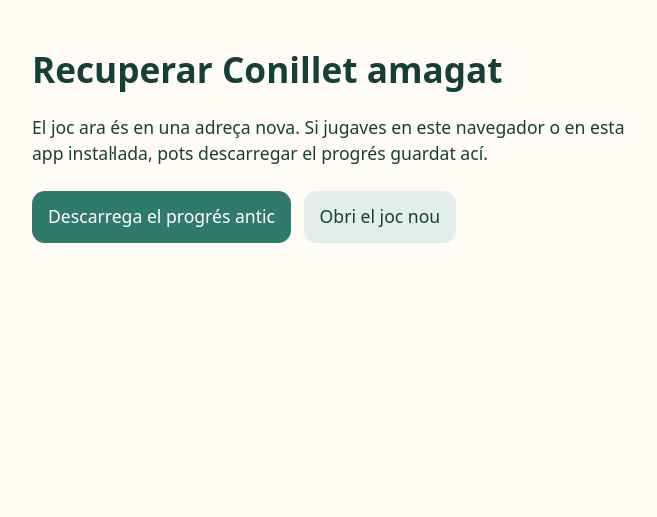
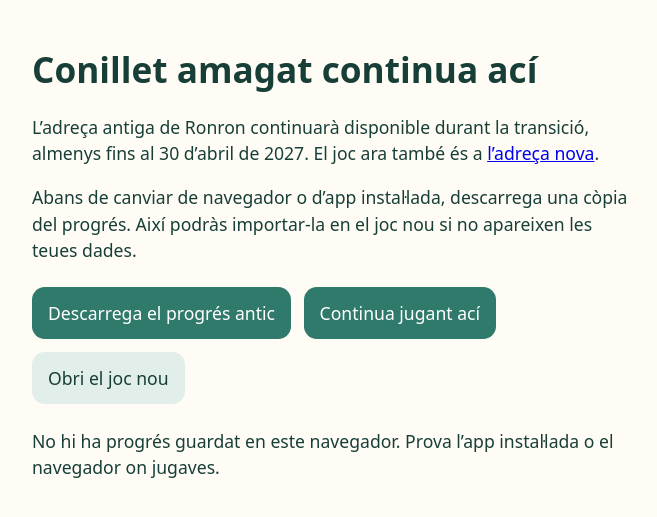
Before and after one commit to sasogu/sasogu.github.io, a Jekyll site: the page ronron/index.html, which Jekyll copies as it is, in a window 1280 px wide. Shown: the top 517 px of the page, without its empty margins (304-961 px from the left). Built offline with Jekyll 4.4.1, drawn with Linux system fonts in a browser that asks for light colours.

Commit message:
Keep old Ronron URL usable during transition

```diff
--- a/ronron/index.html
+++ b/ronron/index.html
@@ -3,21 +3,29 @@
 <head>
   <meta charset="utf-8">
   <meta name="viewport" content="width=device-width, initial-scale=1">
-  <title>Recuperar Conillet amagat</title>
+  <title>Conillet amagat · transició de Ronron</title>
   <style>
     body { font: 1.1rem/1.5 system-ui, sans-serif; max-width: 38rem; margin: 3rem auto; padding: 0 1.25rem; color: #173f37; background: #fffcf6; }
     h1 { line-height: 1.2; }
     button, a.action { display: inline-block; border: 0; border-radius: 0.8rem; padding: 0.8rem 1rem; margin: 0.4rem 0.5rem 0.4rem 0; background: #2f7a6b; color: white; font: inherit; text-decoration: none; cursor: pointer; }
     a.action { background: #e1eee9; color: #173f37; }
     #message { min-height: 1.5rem; }
+    #game, #back { display: none; }
+    body.playing { margin: 0; padding: 0; max-width: none; overflow: hidden; }
+    body.playing #game { display: block; position: fixed; inset: 0; width: 100%; height: 100%; border: 0; z-index: 10; }
+    body.playing #back { display: block; position: fixed; top: 0.5rem; right: 0.5rem; z-index: 11; padding: 0.45rem 0.7rem; font-size: 0.85rem; box-shadow: 0 2px 12px #0003; }
   </style>
 </head>
 <body>
-  <h1>Recuperar Conillet amagat</h1>
-  <p>El joc ara és en una adreça nova. Si jugaves en este navegador o en esta app instal·lada, pots descarregar el progrés guardat ací.</p>
+  <h1>Conillet amagat continua ací</h1>
+  <p>L’adreça antiga de Ronron continuarà disponible durant la transició, almenys fins al 30 d’abril de 2027. El joc ara també és a <a href="https://sasogu.github.io/conillet-amagat/">l’adreça nova</a>.</p>
+  <p>Abans de canviar de navegador o d’app instal·lada, descarrega una còpia del progrés. Així podràs importar-la en el joc nou si no apareixen les teues dades.</p>
   <button id="export" type="button">Descarrega el progrés antic</button>
+  <button id="play" type="button">Continua jugant ací</button>
   <a class="action" href="https://sasogu.github.io/conillet-amagat/">Obri el joc nou</a>
   <p id="message" role="status"></p>
+  <iframe id="game" title="Conillet amagat"></iframe>
+  <button id="back" type="button">Torna a la recuperació</button>
   <script>
     const prefix = 'flutter.';
     const message = document.getElementById('message');
@@ -31,6 +39,25 @@
       const value = stored(key);
       return typeof value === 'string' ? JSON.parse(value) : value;
     }
+
+    try {
+      const stats = storedObject('ronron.stats.v1');
+      message.textContent = stats
+        ? `Hem trobat el progrés d’este navegador: ${Number(stats.points || 0).toLocaleString('ca-ES')} punts. Descarrega’n una còpia.`
+        : 'No hi ha progrés guardat en este navegador. Prova l’app instal·lada o el navegador on jugaves.';
+    } catch (_) {
+      message.textContent = 'No s’ha pogut llegir el progrés antic en este navegador.';
+    }
+
+    document.getElementById('play').addEventListener('click', () => {
+      document.getElementById('game').src = 'https://sasogu.github.io/conillet-amagat/';
+      document.body.classList.add('playing');
+    });
+
+    document.getElementById('back').addEventListener('click', () => {
+      document.body.classList.remove('playing');
+      document.getElementById('game').src = 'about:blank';
+    });
 
     document.getElementById('export').addEventListener('click', () => {
       try {
```
